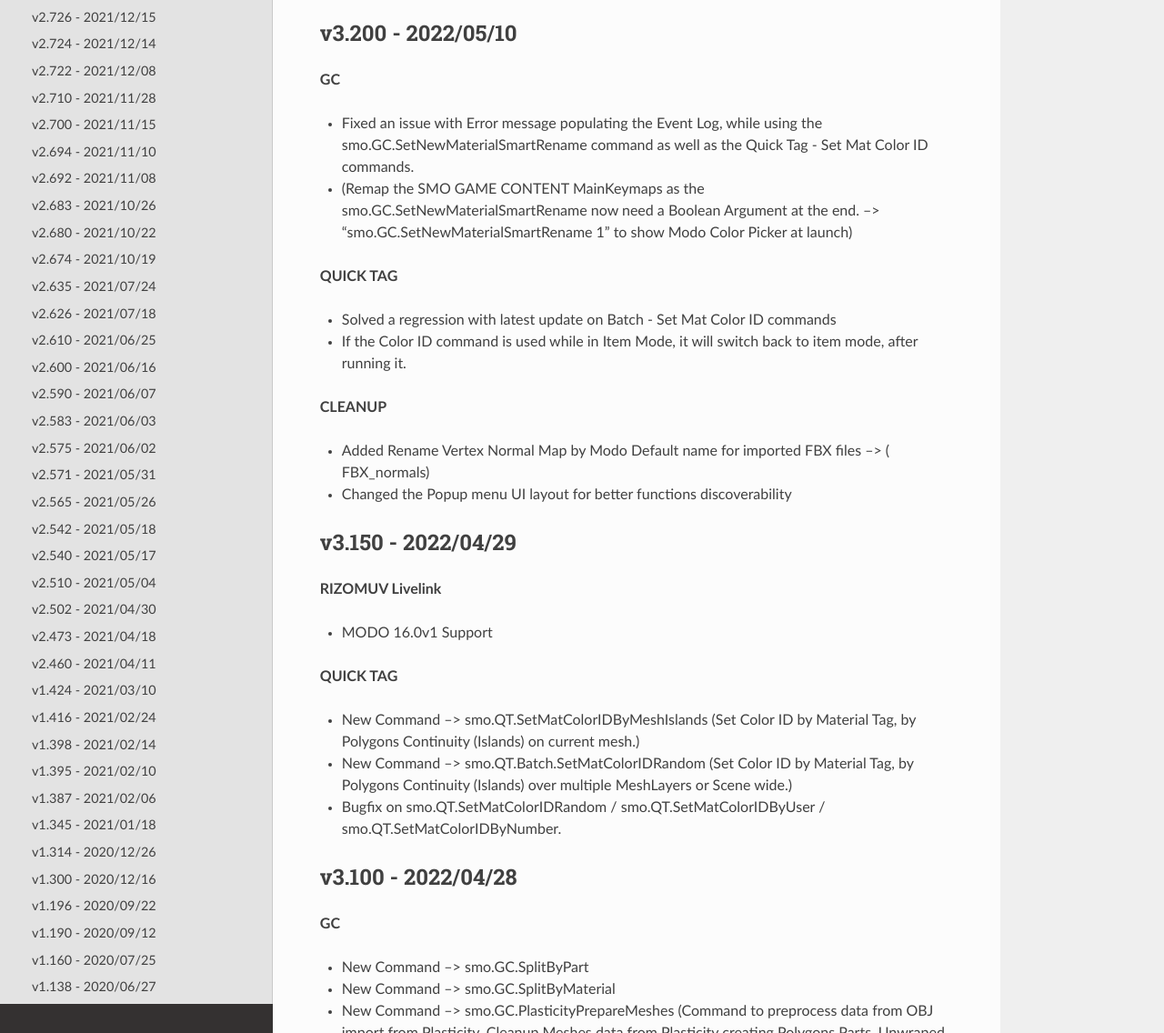
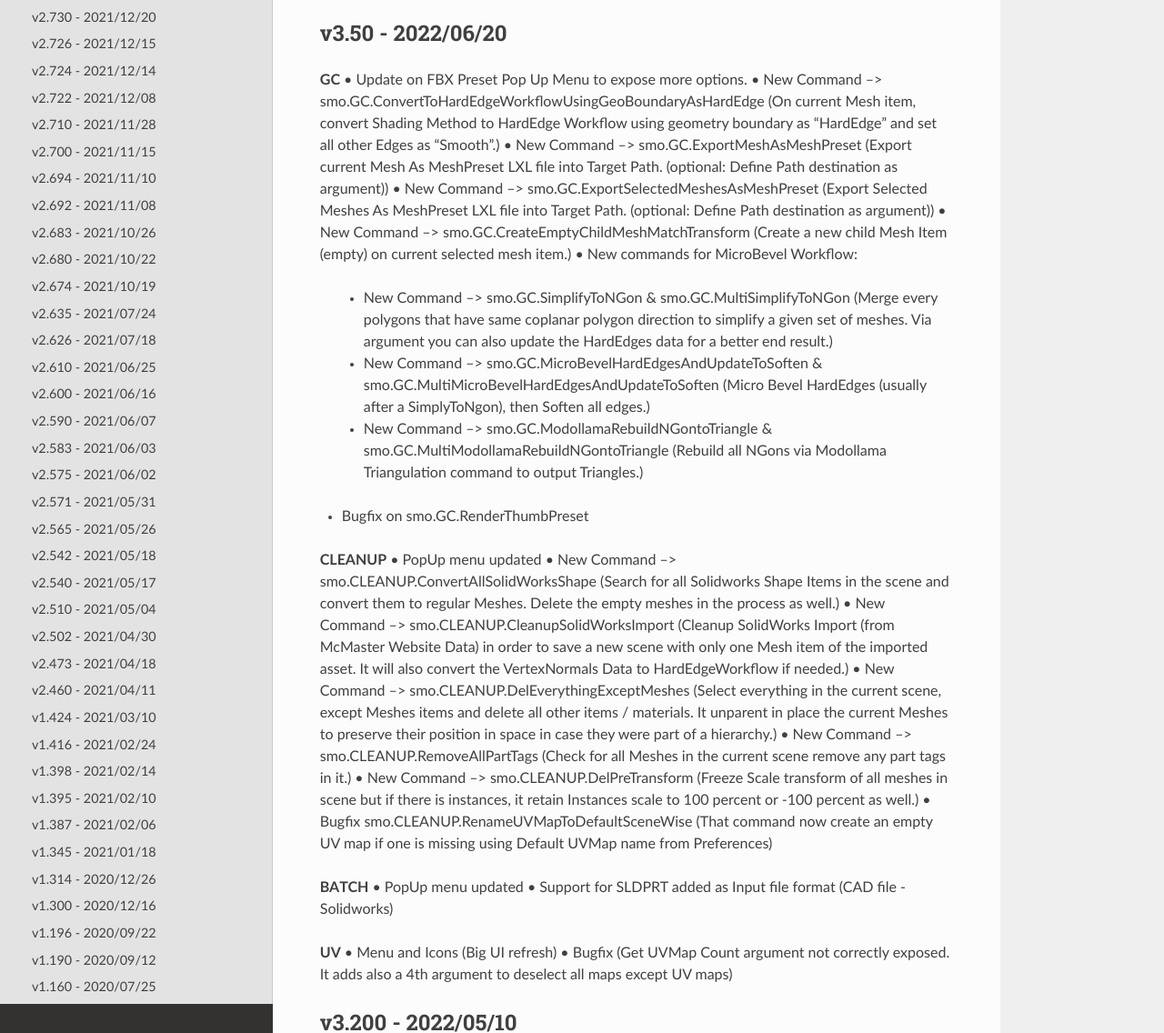
Before and after one commit to smoluck/SMONSTER_DOC, a Sphinx documentation site: the page built from docs/source/updatelog.rst, in a window 1280 px wide and 1400 px high, cut to the strip 264-1400 px from the top of the window. Shown: the whole strip at 91% size. Built offline with Sphinx 7.4.7 and the Read the Docs theme 2.0.0, drawn with Linux system fonts in a browser that asks for light colours.

```diff
--- a/docs/source/updatelog.rst
+++ b/docs/source/updatelog.rst
@@ -3,6 +3,42 @@ UPDATES LOG
 
 .. autosummary::
    :toctree: generated
+
+
+.. _3500:
+
+v3.50 - 2022/06/20
+-------------------
+
+**GC**
+• Update on FBX Preset Pop Up Menu to expose more options.
+• New Command --> smo.GC.ConvertToHardEdgeWorkflowUsingGeoBoundaryAsHardEdge (On current Mesh item, convert Shading Method to HardEdge Workflow using geometry boundary as "HardEdge" and set all other Edges as "Smooth".)
+• New Command --> smo.GC.ExportMeshAsMeshPreset (Export current Mesh As MeshPreset LXL file into Target Path. (optional: Define Path destination as argument))
+• New Command --> smo.GC.ExportSelectedMeshesAsMeshPreset (Export Selected Meshes As MeshPreset LXL file into Target Path. (optional: Define Path destination as argument))
+• New Command --> smo.GC.CreateEmptyChildMeshMatchTransform (Create a new child Mesh Item (empty) on current selected mesh item.)
+• New commands for MicroBevel Workflow:
+  • New Command --> smo.GC.SimplifyToNGon & smo.GC.MultiSimplifyToNGon (Merge every polygons that have same coplanar polygon direction to simplify a given set of meshes. Via argument you can also update the HardEdges data for a better end result.)
+  • New Command --> smo.GC.MicroBevelHardEdgesAndUpdateToSoften & smo.GC.MultiMicroBevelHardEdgesAndUpdateToSoften (Micro Bevel HardEdges (usually after a SimplyToNgon), then Soften all edges.)
+  • New Command --> smo.GC.ModollamaRebuildNGontoTriangle & smo.GC.MultiModollamaRebuildNGontoTriangle (Rebuild all NGons via Modollama Triangulation command to output Triangles.)
+• Bugfix on smo.GC.RenderThumbPreset
+
+**CLEANUP**
+• PopUp menu updated
+• New Command --> smo.CLEANUP.ConvertAllSolidWorksShape (Search for all Solidworks Shape Items in the scene and convert them to regular Meshes. Delete the empty meshes in the process as well.)
+• New Command --> smo.CLEANUP.CleanupSolidWorksImport (Cleanup SolidWorks Import (from McMaster Website Data) in order to save a new scene with only one Mesh item of the imported asset. It will also convert the VertexNormals Data to HardEdgeWorkflow if needed.)
+• New Command --> smo.CLEANUP.DelEverythingExceptMeshes (Select everything in the current scene, except Meshes items and delete all other items / materials. It unparent in place the current Meshes to preserve their position in space in case they were part of a hierarchy.)
+• New Command --> smo.CLEANUP.RemoveAllPartTags (Check for all Meshes in the current scene remove any part tags in it.)
+• New Command --> smo.CLEANUP.DelPreTransform (Freeze Scale transform of all meshes in scene but if there is instances, it retain Instances scale to 100 percent or -100 percent as well.)
+• Bugfix smo.CLEANUP.RenameUVMapToDefaultSceneWise (That command now create an empty UV map if one is missing using Default UVMap name from Preferences)
+
+**BATCH**
+• PopUp menu updated
+• Support for SLDPRT added as Input file format (CAD file - Solidworks)
+
+**UV**
+• Menu and Icons (Big UI refresh)
+• Bugfix (Get UVMap Count argument not correctly exposed. It adds also a 4th argument to deselect all maps except UV maps)
+
 
 
 .. _3200:
```
